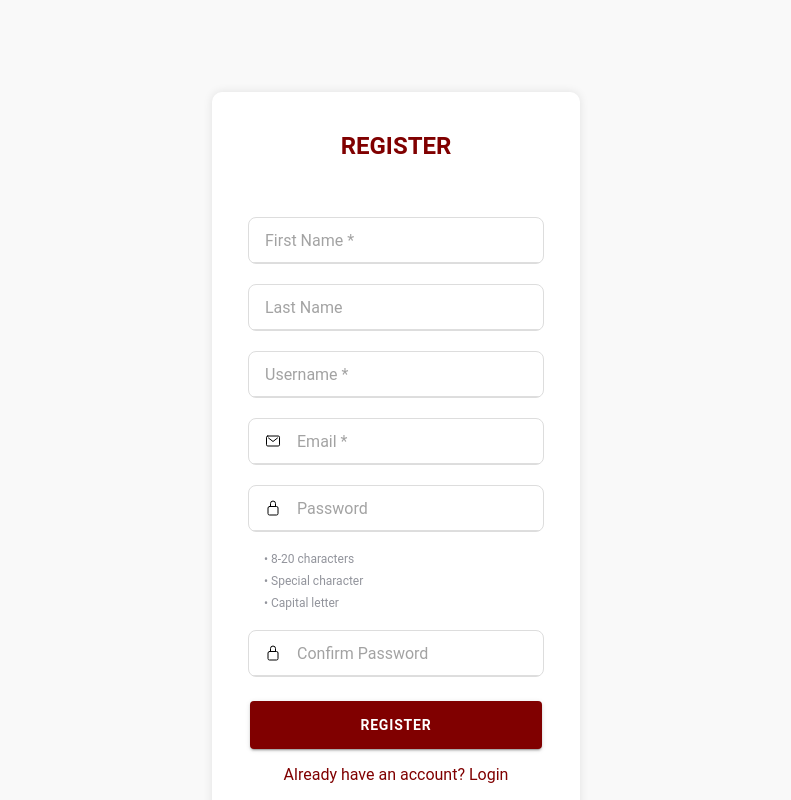
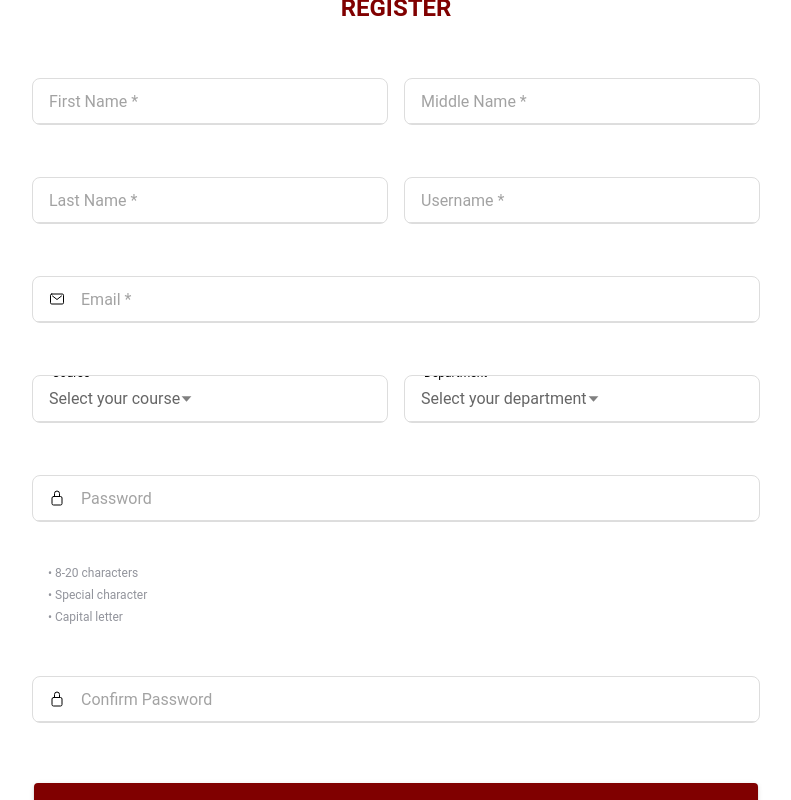
Before and after one commit to majeranoL/capstone-app, a React (Vite) app: page /register in a window 1280 px wide. Shown: the whole page, without its empty margins (244-1035 px from the left). Built offline with nearby package versions, Linux system fonts and the light colour scheme.

Commit message:
Add CESO logo and update About page content; enhance Register styles

```diff
--- a/src/components/Menu.css
+++ b/src/components/Menu.css
@@ -3,7 +3,7 @@
   align-items: center;
   justify-content: space-between;
   padding: 16px;
-  background-image: url('../../public/sdca banner.png');
+  background-image: url('../../sdca banner.png');
   background-size: contain;
   background-position: center;
   background-repeat: no-repeat;
--- a/src/pages/Login.tsx
+++ b/src/pages/Login.tsx
@@ -77,9 +77,9 @@ const Login: React.FC = () => {
           <IonRow className="ion-justify-content-center">
             <IonCol size="12" sizeMd="8" sizeLg="6">
                 <div className="ion-text-center ion-padding">
-                <div style={{ background: '#800000', display: 'inline-block', padding: '10px', borderRadius: '50%' }}>
+                <div style={{ display: 'inline-block', padding: '10px', borderRadius: '50%' }}>
                 <IonImg
-                src="CESOlogo.png"
+                src="CISO.png"
                 alt="CESO Logo"
                 style={{ margin: "0 auto", width: "100px", height: "100px" }}
                 />
--- a/src/pages/Register.css
+++ b/src/pages/Register.css
@@ -2,9 +2,8 @@
   display: flex;
   justify-content: center;
   align-items: center;
-  min-height: 100%;
+  height: 100%;
   padding: 16px;
-  max-width: 400px;
   margin: 0 auto;
 }
 
@@ -13,8 +12,45 @@
   border-radius: 10px;
   padding: 20px;
   width: 100%;
-  max-width: 400px;
+  max-width: 400px; /* Default width for mobile */
   box-shadow: 0 0 10px rgba(0, 0, 0, 0.1);
+}
+
+.register-form ion-list {
+  display: grid;
+  grid-template-columns: 1fr;
+  gap: 0px;
+}
+
+.course-dept-container {
+  display: grid;
+  grid-template-columns: 1fr;
+  gap: 0;
+  grid-column: 1 / -1; /* Make it span full width */
+}
+
+/* Media query for web/desktop screens */
+@media (min-width: 768px) {
+  .register-form {
+    max-width: 800px; /* Wider form for desktop */
+  }
+
+  .register-form ion-list {
+    grid-template-columns: repeat(2, 1fr);
+    gap: 16px;
+  }
+
+  /* Make certain items span full width */
+  .register-form ion-list .full-width {
+    grid-column: 1 / -1;
+  }
+
+  .course-dept-container {
+    grid-column: 1 / -1;
+    display: grid;
+    grid-template-columns: 1fr 1fr; /* Make course and department side by side */
+    gap: 16px;
+  }
 }
 
 .register-form ion-item {
@@ -72,6 +108,27 @@
   align-items: center;
 }
 
+.register-form ion-select {
+  --padding-start: 16px;
+  --padding-top: 8px;
+  --padding-bottom: 8px;
+  min-height: 45px;
+  max-width: 100%;
+  text-align: right;  /* Align text to the right */
+  justify-content: flex-end;  /* Move content to the right */
+}
+
+.register-form ion-select::part(placeholder),
+.register-form ion-select::part(text) {
+  color: #666;
+  opacity: 1;
+  text-align: right;  /* Align placeholder to the right */
+}
+
+.register-form ion-select::part(icon) {
+  margin-left: auto;  /* Push icon to the right */
+}
+
 .register-title {
   text-align: center;
   text-transform: uppercase;
--- a/src/pages/Register.tsx
+++ b/src/pages/Register.tsx
@@ -14,6 +14,8 @@ import {
   IonIcon,
   IonRouterLink,
   IonList,
+  IonSelect,
+  IonSelectOption,
 } from "@ionic/react"
 import { mailOutline, lockClosedOutline } from "ionicons/icons"
 import "./Register.css"
@@ -22,10 +24,13 @@ const Register: React.FC = () => {
   const [formData, setFormData] = useState({
     firstName: "",
     lastName: "",
+    middleName: "",
     username: "",
     email: "",
     password: "",
     confirmPassword: "",
+    courseId: "",
+    departmentId: "",
   })
 
   const [passwordCriteria, setPasswordCriteria] = useState({
@@ -33,6 +38,18 @@ const Register: React.FC = () => {
     special: false,
     capital: false,
   })
+
+  const [courses] = useState([
+    { id: 1, name: "BS Information Technology" },
+    { id: 2, name: "BS Computer Science" },
+    { id: 3, name: "BS Information Systems" },
+  ])
+
+  const [departments] = useState([
+    { id: 1, name: "College of Computing Studies" },
+    { id: 2, name: "College of Engineering" },
+    { id: 3, name: "College of Arts and Sciences" },
+  ])
 
   const handlePasswordChange = (value: string) => {
     setFormData((prev) => ({ ...prev, password: value }))
@@ -67,7 +84,17 @@ const Register: React.FC = () => {
 
               <IonItem>
                 <IonInput
-                  placeholder="Last Name"
+                  required
+                  placeholder="Middle Name *"
+                  value={formData.middleName}
+                  onIonChange={(e) => setFormData((prev) => ({ ...prev, middleName: e.detail.value! }))}
+                />
+              </IonItem>
+
+              <IonItem>
+                <IonInput
+                  required
+                  placeholder="Last Name *"
                   value={formData.lastName}
                   onIonChange={(e) => setFormData((prev) => ({ ...prev, lastName: e.detail.value! }))}
                 />
@@ -82,7 +109,7 @@ const Register: React.FC = () => {
                 />
               </IonItem>
 
-              <IonItem>
+              <IonItem className="full-width">
                 <IonInput
                   type="email"
                   required
@@ -94,7 +121,41 @@ const Register: React.FC = () => {
                 </IonInput>
               </IonItem>
 
-              <IonItem>
+              <div className="course-dept-container full-width">
+                <IonItem>
+                  <IonLabel position="stacked">Course *</IonLabel>
+                  <IonSelect
+                    interface="popover"
+                    placeholder="Select your course"
+                    value={formData.courseId}
+                    onIonChange={(e) => setFormData((prev) => ({ ...prev, courseId: e.detail.value }))}
+                  >
+                    {courses.map((course) => (
+                      <IonSelectOption key={course.id} value={course.id}>
+                        {course.name}
+                      </IonSelectOption>
+                    ))}
+                  </IonSelect>
+                </IonItem>
+
+                <IonItem>
+                  <IonLabel position="stacked">Department *</IonLabel>
+                  <IonSelect
+                    interface="popover"
+                    placeholder="Select your department"
+                    value={formData.departmentId}
+                    onIonChange={(e) => setFormData((prev) => ({ ...prev, departmentId: e.detail.value }))}
+                  >
+                    {departments.map((dept) => (
+                      <IonSelectOption key={dept.id} value={dept.id}>
+                        {dept.name}
+                      </IonSelectOption>
+                    ))}
+                  </IonSelect>
+                </IonItem>
+              </div>
+
+              <IonItem className="full-width">
                 <IonInput
                   type="password"
                   placeholder="Password"
@@ -105,13 +166,13 @@ const Register: React.FC = () => {
                 </IonInput>
               </IonItem>
 
-              <div className="password-requirements">
+              <div className="password-requirements full-width">
                 <IonText color={passwordCriteria.length ? "success" : "medium"}>• 8-20 characters</IonText>
                 <IonText color={passwordCriteria.special ? "success" : "medium"}>• Special character</IonText>
                 <IonText color={passwordCriteria.capital ? "success" : "medium"}>• Capital letter</IonText>
               </div>
 
-              <IonItem>
+              <IonItem className="full-width">
                 <IonInput
                   type="password"
                   placeholder="Confirm Password"
@@ -121,12 +182,10 @@ const Register: React.FC = () => {
                   <IonIcon icon={lockClosedOutline} slot="start" />
                 </IonInput>
               </IonItem>
-
-              <IonButton expand="block" type="submit" className="register-button">
+              <IonButton expand="block" type="submit" className="register-button full-width">
                 Register
               </IonButton>
-
-              <div className="login-link">
+              <div className="login-link full-width">
                 <IonRouterLink routerLink="/login">Already have an account? Login</IonRouterLink>
               </div>
             </IonList>
```
Also changed, not shown: src/pages/About.tsx (+48 -12 lines), public/CISO.png (added).
